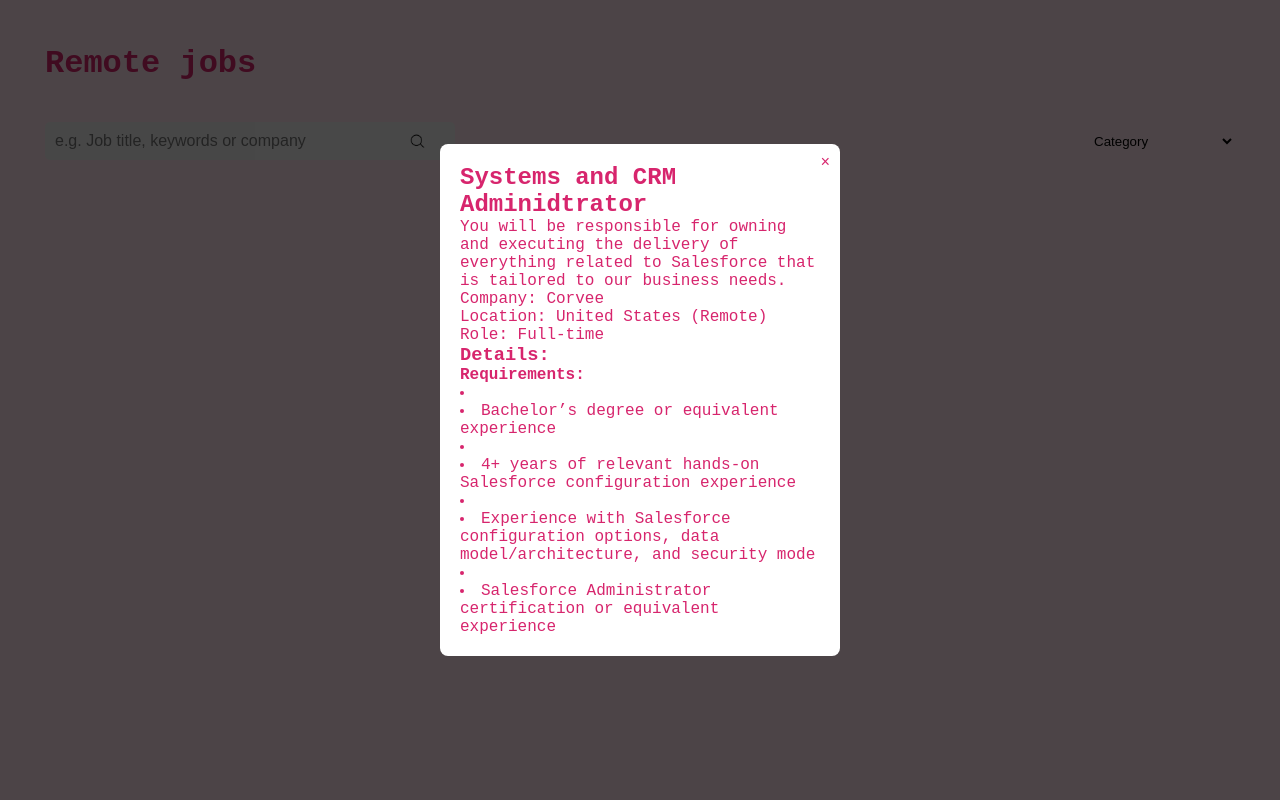
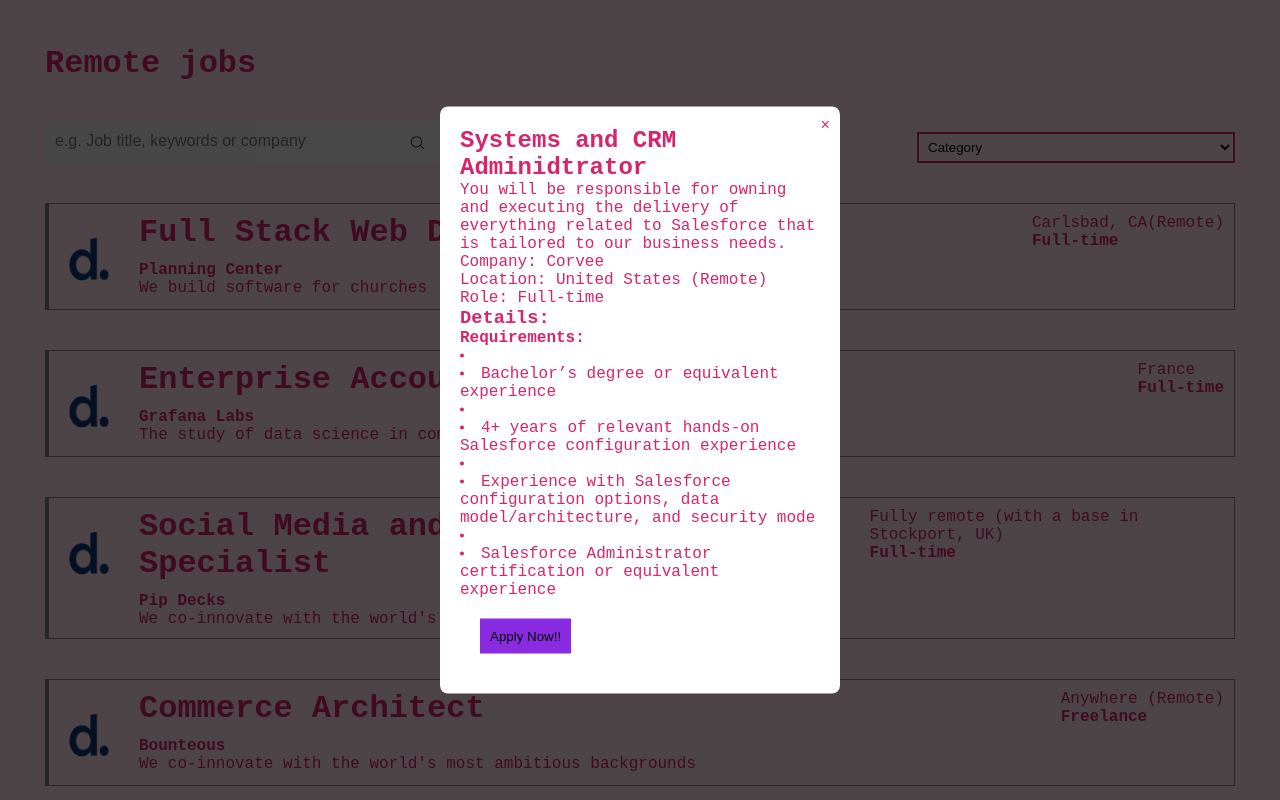
Before and after one commit to tracysonyah/Tikeh, a plain HTML site: page list.html in a window 1280 px wide. Shown: the top 800 px of the page. Drawn offline with Linux system fonts and the light colour scheme.

Commit message:
almost done

```diff
--- a/js/list.js
+++ b/js/list.js
@@ -228,7 +228,7 @@ function displayJobListing() {
   jobListingElement.innerHTML = "";
   ListOfJobs.forEach((ListOfJob) => {
     jobListingElement.innerHTML += `
-        <div id="${ListOfJob.id}" onclick="displayPopup()" class="div1">
+        <div id="${ListOfJob.id}" onclick="displayPopup('${ListOfJob.id}')" class="div1">
         <div class="div1-holder">
             <div class="phase1">
                 <div class="d">
@@ -249,7 +249,8 @@ function displayJobListing() {
   });
 }
 // execute function
-// displayJobListing();
+displayJobListing();
+
 
 
 function displayPopup(id) {
@@ -275,7 +276,7 @@ function displayPopup(id) {
   const popup = document.getElementById("jobPopup");
   popup.style.display = "block";
 }
-displayPopup('107');
+
 
 
 
@@ -285,7 +286,7 @@ function closePopup() {
 }
 
 
-
+displayPopup('107');
 
 // function displayCategories() {
 //   categories.forEach((category) => {
@@ -355,29 +356,3 @@ searchField.addEventListener('input', function(e) {
     }
   })
 });
-
-// //display popup
-// function displayPopup(jobId) {
-//   const job = ListOfJobs.find(job => job.id === jobId);
-//   if(!job) {
-//     return;
-//   }
-//   //fill popup with details
-//   const popupTitle = document.getElementById('title');
-//   const popupDescription = document.getElementById('description');
-
-//   popupTitle.textContent = job.title;
-//   popupDescription.textContent = job.details.description;
-
-//   //display popup
-//   const popupElement = document.getElementById('popup');
-//   console.log('come')
-//   popupElement.style.display = 'block';
-
-// }
-// displayPopup()
-
-// //create a function to hide popup
-// function hidePopup() {
-//   popupElement.style.display = 'none';
-// }
--- a/list.css
+++ b/list.css
@@ -324,6 +324,11 @@ select {
     max-width: 400px;
   }
 
+  select {
+    border: 2px solid #D7256D;
+    width: 318px;
+    margin-top: 10px;
+}
 
 
 @media screen and (max-width: 768px) {
--- a/list.html
+++ b/list.html
@@ -418,6 +418,9 @@
           <p id="popupRole"></p>
           <h3>Details:</h3>
           <div id="popupDetails"></div>
+          <div class="butt">
+            <button onclick="window.location.href='form.html'">Apply Now!!</button>
+        </div>
         </div>
     </div>
 
```
Also changed, not shown: form.html (+6 -2 lines).
